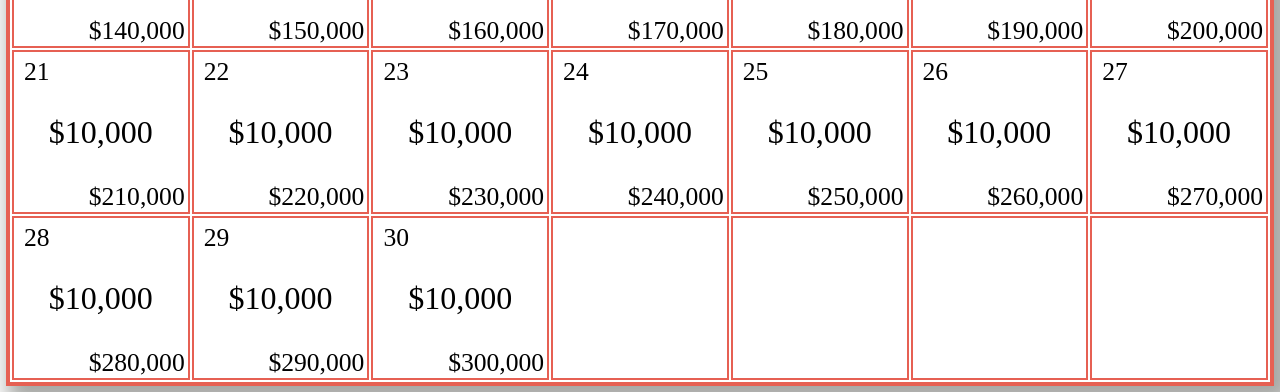
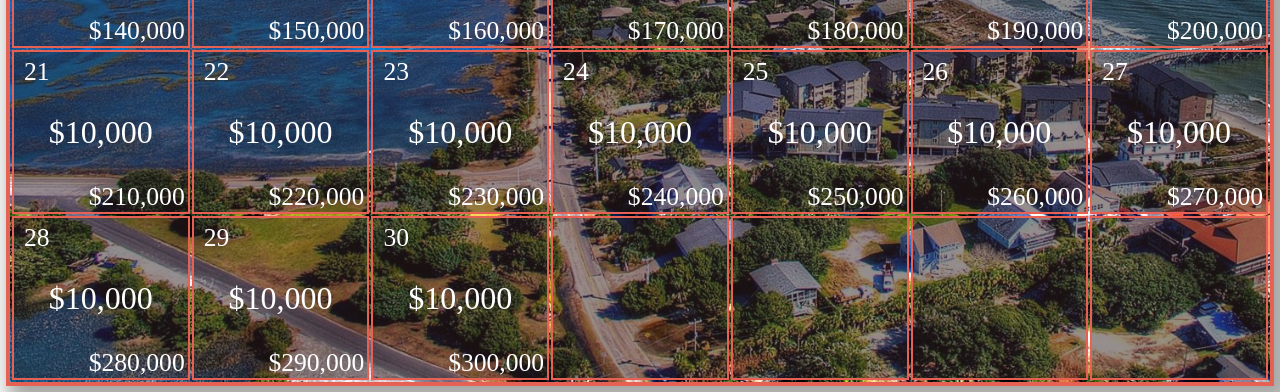
Before and after one commit to kanansnote/js-business-calendar, a plain HTML site: page index.html in a window 1280 px wide. Shown: the part 679-1071 px from the top of the page. Drawn offline with Linux system fonts and the light colour scheme.

Commit message:
Fixed the image display to correspond correctly with the selected month.

```diff
--- a/index.html
+++ b/index.html
@@ -13,7 +13,6 @@
     <header></header>
     <main id="bizCalMain">
         <table class="calendar JuneMonth">
-            <div class="overlay-shape"></div>
             <caption class="calendarMonthBanner JuneMonthBanner">
                 <h1 id="june2020">June 2020</h1>
                 <button title="button" id="arrowRightButton" class="bothArrowButtons">
--- a/src/css/style.css
+++ b/src/css/style.css
@@ -2,19 +2,16 @@
     font-family: "Montserrat";
     box-shadow: 0px 0px 0px 2px #e66053, 10px 10px 20px 10px rgba(78, 79, 74, 0.5);
     border: 2px solid #e66053;
+    color: white;
 }
 
 .calendar {
     display: table;
     width: 100%;
+    height: 100%;
     background-size: cover;
     border: none;
-}
-
-.overlay-shape {
-    width: 100%;
-    height: 150%;
-    background-color: rgb(48 32 32 / 50%);
+    position: relative;
 }
 
 .JulyMonth {
@@ -60,6 +57,10 @@
 
 .calendarMonthBanner img {
     width: 60%;
+}
+
+thead, tbody {
+    background-color: rgb(48 32 32 / 50%);
 }
 
 .calendarDayHeader {
--- a/src/js/main.js
+++ b/src/js/main.js
@@ -22,7 +22,7 @@ const juneCells = document.querySelectorAll('.JuneMonth .activated');
 let juneValue = 10000;
 let juneSum = 10000;
 juneCells.forEach((document, i) => {
-    juneCalendar.style.backgroundImage = 'url("src/media/business-calendar-project/business-calendar-june.webp")';
+    juneCalendar.style.backgroundImage = 'url("src/img/business-calendar-june.jpg")';
     document.querySelector('.day').textContent = i + 1;
     document.querySelector('.title').textContent = '$' + juneValue.toLocaleString();
     document.querySelector('.growing-number').textContent = '$' + juneSum.toLocaleString();
@@ -33,7 +33,7 @@ const julyCells = document.querySelectorAll('.JulyMonth .activated');
 let julyValue = 0.01;
 let julySum = 0;
 julyCells.forEach((document, i) => {
-    julyCalendar.style.backgroundImage = 'url("src/media/business-calendar-project/business-calendar-july.webp")';
+    julyCalendar.style.backgroundImage = 'url("src/img/business-calendar-july.jpg")';
     julySum += julyValue;
     document.querySelector('.day').textContent = i + 1;
     document.querySelector('.title').textContent = julyValue > 1000 ? '$' + parseInt(julyValue).toLocaleString() : '$' + julyValue.toFixed(2);
```
Also changed, not shown: src/img/business-calendar-july.jpg (added), src/img/business-calendar-june.jpg (added).
